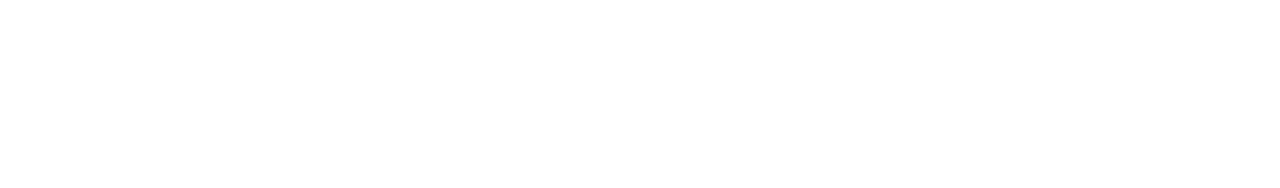
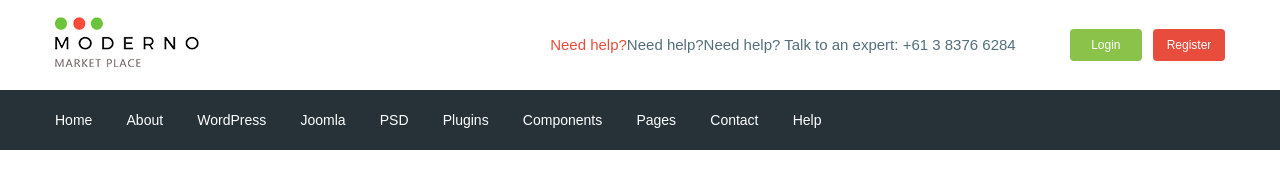
Before and after one commit to afalkon/Moderno, a website: page app/index.html in a window 1280 px wide. Drawn offline with nearby package versions, Linux system fonts and the light colour scheme; files that its build step writes are made by us from their sources.

Commit message:
Main page header done

```diff
--- a/app/index.html
+++ b/app/index.html
@@ -1,23 +1,51 @@
 <!DOCTYPE html>
 <html lang="en">
+
 <head>
     <meta charset="UTF-8">
     <meta name="viewport" content="width=device-width, initial-scale=1.0">
     <title>Document</title>
+    <link href="https://fonts.googleapis.com/css2?family=Roboto:wght@400;500;700&display=swap" rel="stylesheet">
     <link rel="stylesheet" href="css/libs.min.css">
-    <link rel="stylesheet" href="css/style.min.css">
-</head>
+    <link rel="stylesheet" href="css/style.min.css"> </head>
+
 <body>
-<div class="box"></div>
-
-
-
-
-
-
-
+    <header class="header">
+        <div class="header__top">
+            <div class="container">
+                <div class="header__top-inner">
+                    <div class="header__logo">
+                        <a href="#"><img src="images/header/logo.png" alt=""></a>
+                    </div>
+                    <div class="header__text"> <a href="#"><span>Need help?</span>Need help?</a>Need help? Talk to an expert:
+                        <a href="tel:61383766284"></a>+61 3 8376 6284 </div>
+                    <div class="header__box">
+                        <a href="#" class="basket"></a> <a href="#" class="header__btn header__btn-login">Login</a> <a href="#" class="header__btn header__btn-register">Register</a> </div>
+                </div>
+            </div>
+        </div>
+        <div class="header__menu">
+            <div class="container">
+                <nav class="menu">
+                    <ul class="menu__list">
+                        <li><a href="#">Home</a></li>
+                        <li><a href="#">About</a></li>
+                        <li><a href="#">WordPress</a></li>
+                        <li><a href="#">Joomla</a></li>
+                        <li><a href="#">PSD</a></li>
+                        <li><a href="#">Plugins</a></li>
+                        <li><a href="#">Components</a></li>
+                        <li><a href="#">Pages</a></li>
+                        <li><a href="#">Contact</a></li>
+                        <li><a href="#">Help</a></li>
+                    </ul>
+                </nav>
+            </div>
+        </div>
+    </header>
     <script src="https://ajax.googleapis.com/ajax/libs/jquery/3.5.1/jquery.min.js"></script>
     <script src="js/libs.min.js"></script>
     <script src="js/main.min.js"></script>
 </body>
+
 </html>
--- /dev/null
+++ b/app/scss/_fonts.scss
@@ -0,0 +1,6 @@
+@font-face {
+    font-family: 'Roboto-Regular', sans-serif;
+    src: url('../fonts/Roboto-Regular.woff2') format('woff2'),
+         url('../fonts/Roboto-Regular.woff') format('woff');
+    font-weight: 400;
+}
--- /dev/null
+++ b/app/scss/_global.scss
@@ -0,0 +1,47 @@
+html {
+    box-sizing: border-box;
+}
+
+*,
+*::before,
+*::after {
+    box-sizing: inherit;
+}
+
+h1,
+h2,
+h3,
+h4,
+h5,
+h6,
+p {
+    margin: 0;
+    padding: 0;
+}
+
+a {
+    display: inline-block;
+    text-decoration: none;
+    color: $text;
+}
+
+ul,
+li {
+    margin: 0;
+    padding: 0;
+    list-style: none;
+}
+
+.container {
+    max-width: 1200px;
+    margin: 0 auto;
+    padding: 0 15px;
+}
+
+body {
+    font-family: 'Roboto-Regular', sans-serif;
+    font-weight: 400;
+    font-size: 15px;
+    line-height: 24px;
+    color: $text;
+}
--- /dev/null
+++ b/app/scss/_vars.scss
@@ -0,0 +1,4 @@
+$text: #546e7a;
+$red: #e74c3c;
+$green: #8bc34a;
+$bg: #263238;
--- a/app/scss/style.scss
+++ b/app/scss/style.scss
@@ -1,20 +1,62 @@
-html {
-    box-sizing: border-box;
+@import 'vars';
+@import 'global';
+@import 'fonts';
+
+
+.header__top-inner {
+    display: flex;
+    justify-content: space-between;
+    height: 90px;
+    align-items: center;
 }
 
-*,
-*::before,
-*::after {
-    box-sizing: inherit;
+.header__text {
+    margin-left: auto;
+    margin-right: 50px;
+    span{
+        color: $red;
+    }
 }
 
-h1,
-h2,
-h3,
-h4,
-h5,
-h6,
-p {
-    margin: 0;
-    padding: 0;
+.header__btn {
+    padding: 4px;
+    width: 72px;
+    border-radius: 4px;
+    text-align: center;
+    color: #fff;
+    font-size: 12px;
 }
+
+.header__btn-login {
+    background-color: $green;
+}
+
+.header__btn-register {
+    background-color: $red;
+    margin-left: 7px;
+}
+
+.header__menu {
+    background-color: $bg;
+}
+
+.menu {
+    display: flex;
+    align-items: center;
+    height: 60px;
+}
+
+.menu__list {
+    align-items: center;
+    li{
+        display: inline-block;
+        & + li {
+            margin-left: 30px;
+        }
+    }
+    a {
+        color: #fff;
+        font-size: 14px;
+    }
+
+}
--- a/gulpfile.js
+++ b/gulpfile.js
@@ -8,7 +8,7 @@ let gulp = require('gulp'),
     cssmin = require('gulp-cssmin');
 
 gulp.task('sass', function(){
-   return gulp.src('app/scss/style.scss')
+   return gulp.src('app/scss/**/*.scss')
     .pipe(sass({outputStyle: 'compressed'}))
     .pipe(rename({suffix : '.min'}))
     .pipe(autoprefixer({
@@ -58,7 +58,7 @@ gulp.task('browser-sync', function() {
 });
 
 gulp.task('watch', function (){
-   gulp.watch('app/scss/style.scss', gulp.parallel('sass'));
+   gulp.watch('app/scss/**/*.scss', gulp.parallel('sass'));
    gulp.watch('app/*.html', gulp.parallel('html'));
    gulp.watch('app/js/*.js', gulp.parallel('js'));
 });
```
Also changed, not shown: app/fonts/Roboto-Regular.woff (added), app/fonts/Roboto-Regular.woff2 (added), app/images/header/logo.png (added).
